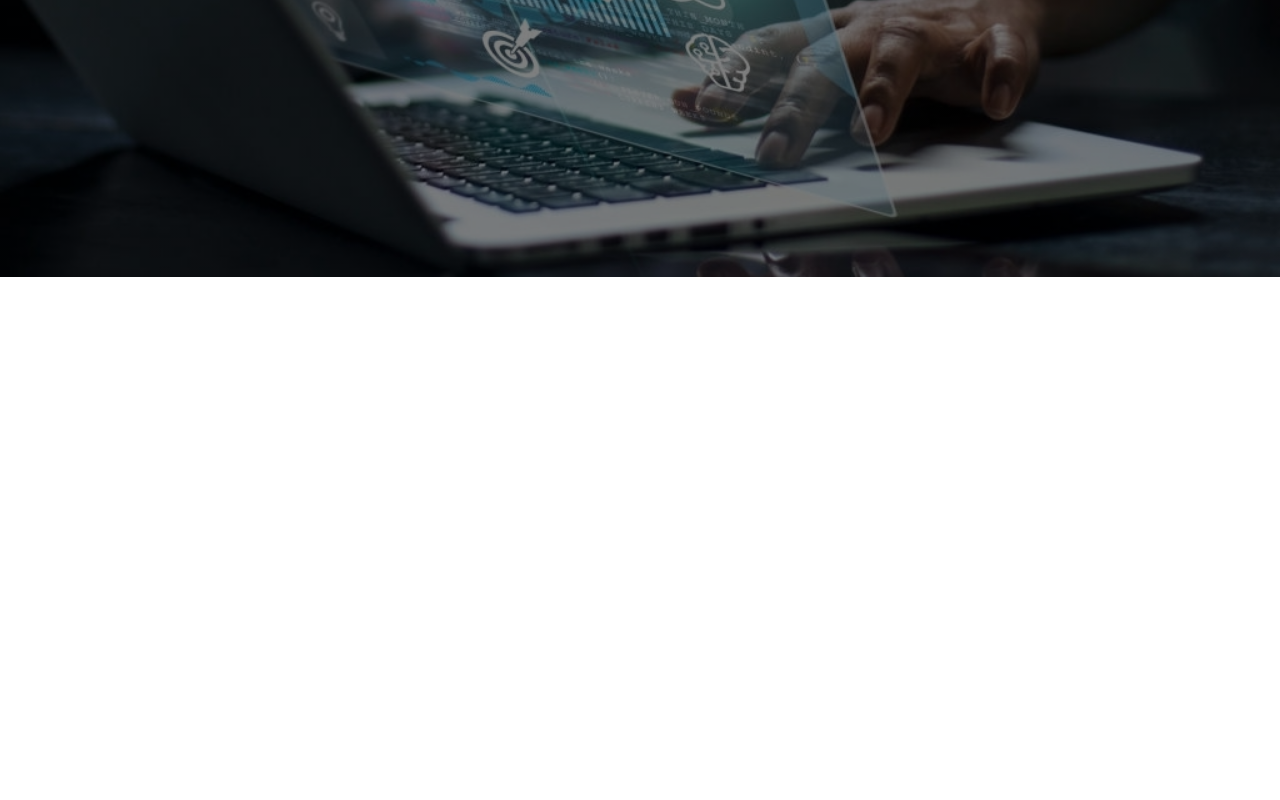
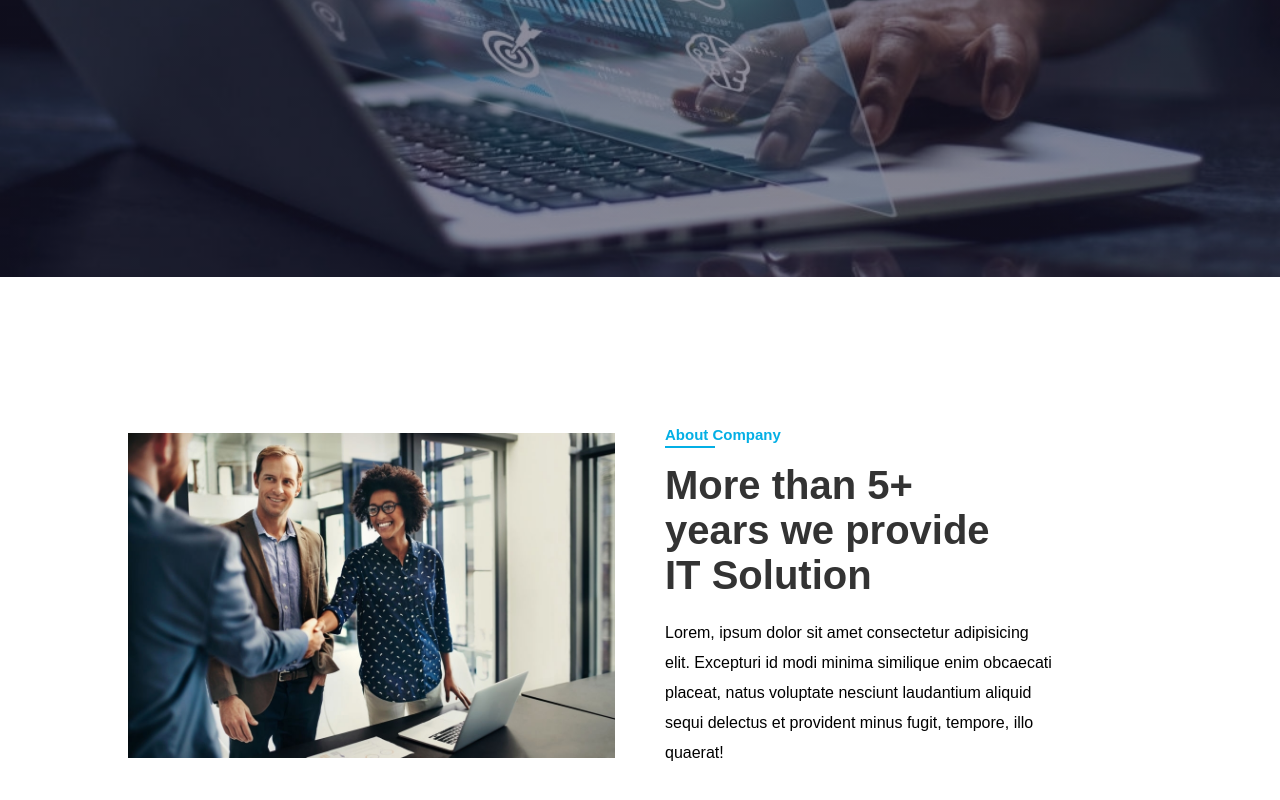
Before and after one commit to PrinceNarteh/central-tech-hub, a React (Create React App) app: page / in a window 1280 px wide. Shown: the part 516-1316 px from the top of the page. Before the commit the page ends 800 px from the top, so only its background shows below. Built offline with nearby package versions, Linux system fonts and the light colour scheme.

Commit message:
add About component

```diff
--- a/src/App.tsx
+++ b/src/App.tsx
@@ -1,11 +1,13 @@
 import Navbar from "./components/Navbar";
 import Hero from "./components/Hero";
+import About from "./components/About";
 
 function App() {
   return (
     <>
       <Navbar />
       <Hero />
+      <About />
     </>
   );
 }
--- /dev/null
+++ b/src/components/About.tsx
@@ -0,0 +1,70 @@
+import styled from "styled-components";
+import { theme } from "../theme";
+import { Container } from "./styles";
+import Title from "./Title";
+
+const About = () => {
+  return (
+    <AboutStyle>
+      <div className="left-side">
+        <img src="about.jpg" alt="" />
+      </div>
+      <div className="right-side">
+        <Title
+          as="h4"
+          fontSize={1.5}
+          color={`${theme.colors.secondaryColor}`}
+          underline
+        >
+          About Company
+        </Title>
+        <Title as="h2" fontSize={4}>
+          More than 5+ <br />
+          years we provide <br />
+          IT Solution
+        </Title>
+        <p>
+          Lorem, ipsum dolor sit amet consectetur adipisicing elit. Excepturi id
+          modi minima similique enim obcaecati placeat, natus voluptate nesciunt
+          laudantium aliquid sequi delectus et provident minus fugit, tempore,
+          illo quaerat!
+        </p>
+      </div>
+    </AboutStyle>
+  );
+};
+
+const AboutStyle = styled.section`
+  display: flex;
+  align-items: center;
+  justify-content: center;
+  height: 80vh;
+  width: 80%;
+  margin: 0 auto;
+  gap: 5rem;
+
+  h4 {
+    margin-bottom: 2rem;
+  }
+
+  .left-side {
+    flex: 1;
+
+    img {
+      background-size: cover;
+    }
+  }
+
+  .right-side {
+    flex: 1;
+  }
+
+  p {
+    font-size: 1.6rem;
+    width: 80%;
+    margin-top: 2rem;
+    line-height: 3rem;
+  }
+`;
+
+export default About;
--- a/src/components/Hero.tsx
+++ b/src/components/Hero.tsx
@@ -5,9 +5,8 @@ import Title from "./Title";
 const Hero = () => {
   return (
     <HeroStyle>
-      <div className="overlay"></div>
       <Container>
-        <Title as="h1" fontSize={6}>
+        <Title as="h1" fontSize={6} color="#fff">
           Hero Section
         </Title>
       </Container>
@@ -16,12 +15,12 @@ const Hero = () => {
 };
 
 const HeroStyle = styled.section`
-  height: calc(100vh - 10rem);
+  min-height: calc(100vh - 10rem);
   position: relative;
   display: flex;
   justify-content: center;
   align-items: center;
-  background: linear-gradient(rgba(0, 0, 0, 0.5), rgba(0, 0, 0, 0.5)),
+  background: linear-gradient(rgba(29, 26, 53, 0.5), rgba(29, 26, 53, 0.5)),
     url("hero.jpg");
   background-size: cover;
 `;
--- a/src/components/Title.tsx
+++ b/src/components/Title.tsx
@@ -1,17 +1,40 @@
 import React from "react";
-import styled from "styled-components";
+import styled, { css } from "styled-components";
 
 interface TitleProps {
   as: "h1" | "h2" | "h3" | "h4" | "h5" | "h6";
   fontSize?: number;
   color?: string;
   children: React.ReactNode;
+  underline?: boolean;
 }
 
-const Title = ({ as, fontSize, color, children, ...props }: TitleProps) => {
+const Title = ({
+  as,
+  fontSize,
+  color,
+  underline,
+  children,
+  ...props
+}: TitleProps) => {
   const TitleStyled = styled(as)`
     font-size: ${fontSize ? fontSize : 2}rem;
-    color: ${color ? color : "#fff"};
+    color: ${color ? color : "#333"};
+    position: relative;
+
+    ${underline &&
+    css`
+      &::before {
+        content: "";
+        display: block;
+        position: absolute;
+        width: 5rem;
+        height: 0.2rem;
+        background-color: ${color ? color : "#333"};
+        left: 0;
+        bottom: -0.5rem;
+      }
+    `}
   `;
 
   return <TitleStyled {...props}>{children}</TitleStyled>;
--- a/src/components/styles/GlobalStyle.tsx
+++ b/src/components/styles/GlobalStyle.tsx
@@ -11,7 +11,6 @@ export const GlobalStyle = createGlobalStyle`
     }
 
     html {
-        overflow-y: hidden;
         font-size: 62.5%;
     }
 
--- a/src/components/styles/ListItem.tsx
+++ b/src/components/styles/ListItem.tsx
@@ -6,4 +6,20 @@ export const ListItem = styled.li`
   color: white;
   padding: 1rem 2rem;
   cursor: pointer;
+  position: relative;
+
+  &::after {
+    content: "";
+    position: absolute;
+    width: 60%;
+    height: 0.3rem;
+    left: 20%;
+    bottom: 0;
+    background-color: ${({ theme }) => theme.colors.secondaryColor};
+    transform: scale(0, 1);
+    transition: all 0.5s;
+  }
+  &:hover::after {
+    transform: scale(1, 1);
+  }
 `;
```
Also changed, not shown: public/about.jpg (added).
